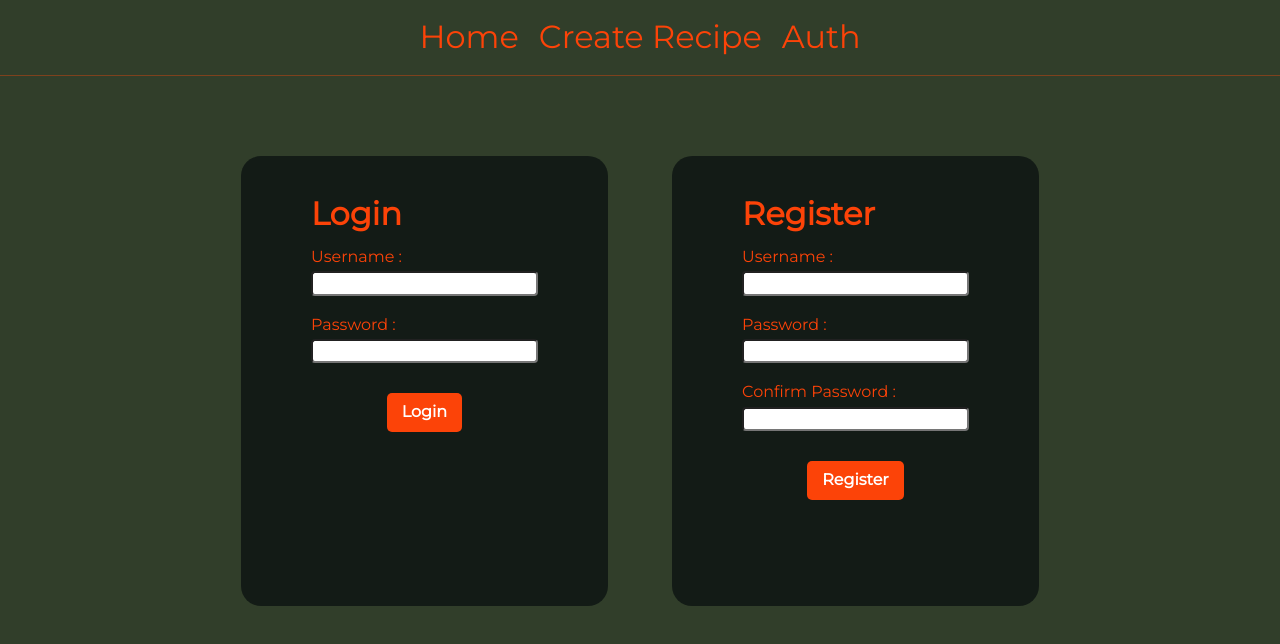
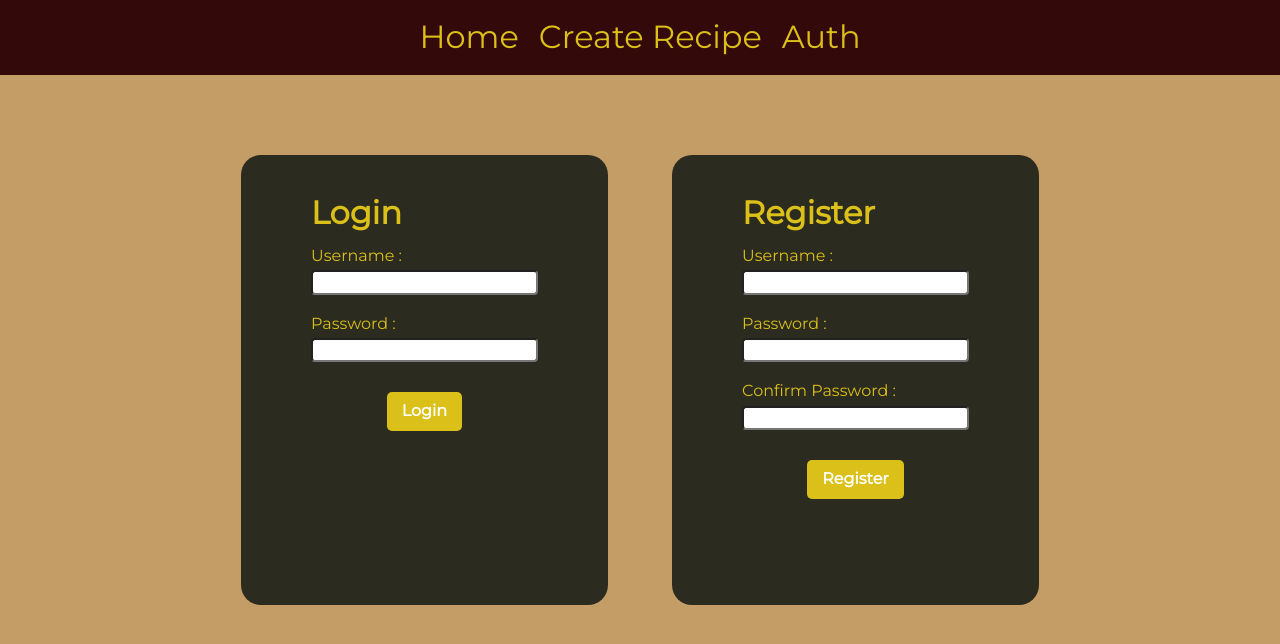
Before and after one commit to gab0o06/MERN_project-frontend, a React (Vite) app: page /auth in a window 1280 px wide. Shown: the top 644 px of the page. Built offline with nearby package versions, Linux system fonts and the light colour scheme.

Commit message:
Nuevos colores

```diff
--- a/src/components/recipe.tsx
+++ b/src/components/recipe.tsx
@@ -73,8 +73,13 @@ export const RecipeComponent = (props: SavedRecipes) => {
         alt={props.name}
       />
       <div className="list__footer">
-        <p>Intructions: {props.instructions}</p>
-        <p>Cooking Time: {props.cookingTime} (minutes)</p>
+        <p>
+          Intructions: <span className="list__white">{props.instructions}</span>
+        </p>
+        <p>
+          Cooking Time:{" "}
+          <span className="list__white">{props.cookingTime} (minutes)</span>
+        </p>
       </div>
     </li>
   );
--- a/src/index.css
+++ b/src/index.css
@@ -1,7 +1,8 @@
 :root {
-  --primary-color: #313e2a;
-  --secondary-color: #0e1513;
-  --font-color: #fc4308;
+  --primary-color: #c39c66;
+  --secondary-color: #340909;
+  --font-color: #dac018;
+  --white-color: #dcdbda;
 }
 
 @font-face {
@@ -26,13 +27,18 @@ body::-webkit-scrollbar-thumb {
 }
 
 .navbar {
-  border-bottom: 1px solid #fc450860;
+  /* border-bottom: 1px solid #fc450860; */
   display: flex;
   justify-content: center;
   align-items: center;
   height: 75px;
   margin-bottom: 30px;
+  background-color: var(--secondary-color);
+  position: sticky;
+  top: 0px;
+  z-index: 10;
 }
+
 .link__container{
   display: flex;
   justify-content: center;
@@ -78,16 +84,16 @@ body::-webkit-scrollbar-thumb {
     margin: 12px 30px 0 auto;
   }
   .navbar__container-mobile{
-    z-index: 10;
-    height: 100%;
+    height: 100vh;
     position: absolute;
     top: 0;
     right: 0;
+    z-index: 20;
     background-color: #0e1513cc;
     display: flex;
     flex-direction: column;
     gap: 20px;
-  }
+}
   .link__container-mobile {
     display: flex;
     flex-direction: column;
--- a/src/pages/home/styles.css
+++ b/src/pages/home/styles.css
@@ -1,5 +1,9 @@
 .home__title{
     margin-left: 30px;
+    font-size: 2.75em;
+    color: var(--secondary-color);
+    text-transform: uppercase;
+    letter-spacing: 2.5px;
 }
 
 .home__list{
@@ -39,6 +43,7 @@
 .list__description{
     font-size: 1em;
     margin-bottom: 0;
+    color: var(--white-color)
 }
 
 .list__image{
@@ -55,7 +60,11 @@
 
 .list__footer{
     margin-bottom: 40px;
-    margin-top: 20px
+    margin-top: 20px;
+}
+
+.list__white{
+    color: var(--white-color)
 }
 
 .ingredients__container{
@@ -66,7 +75,8 @@
 }
 
 .ingredients__container p{
-    margin: 5px 0 20px
+    margin: 5px 0 20px;
+    color: var(--white-color)
 }
 
 .button__recipe{
```
Also changed, not shown: public/assets/images/close.svg, public/assets/images/menu.svg.
